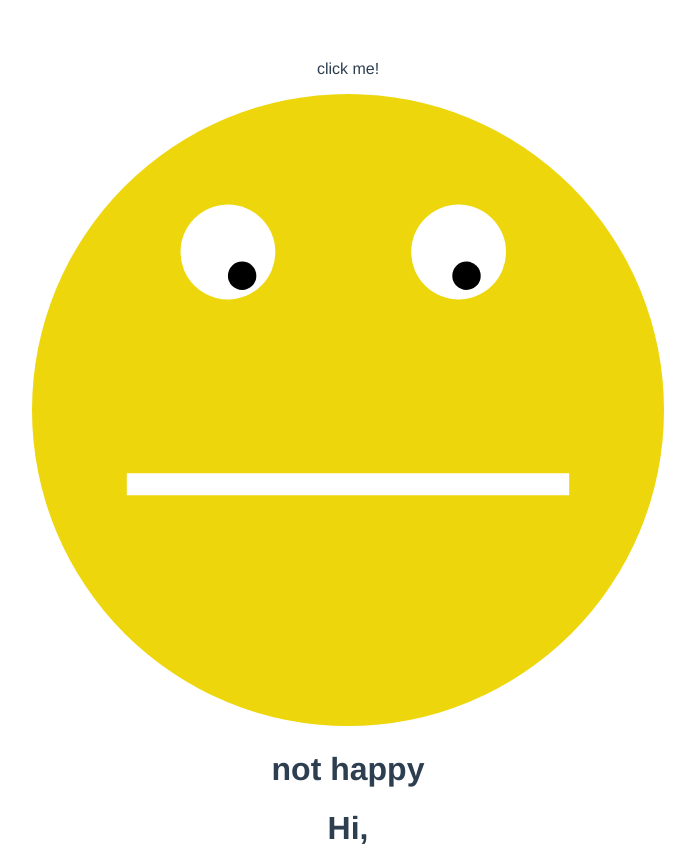
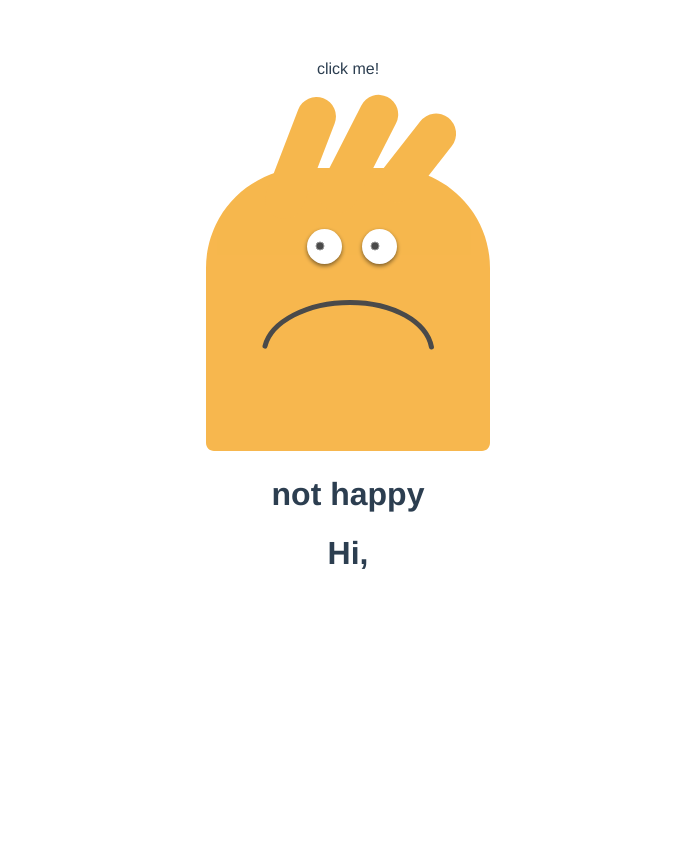
Before and after one commit to dev-ale/webcl-2020-vue-svg-animation, a Vue app: page / in a window 1280 px wide. Shown: the whole page, without its empty margins (292-987 px from the left). After the commit the page ends 800 px from the top, so only its background shows below. Built offline with nearby package versions, Linux system fonts and the light colour scheme.

Commit message:
neue figur implementiert

```diff
--- a/src/components/Eyes.vue
+++ b/src/components/Eyes.vue
@@ -2,25 +2,55 @@
     <div>
         <p>click me!</p>
         <div>
-            <svg width=50% height=50% viewBox="0 0 200 200" fill="none" xmlns="http://www.w3.org/2000/svg">
-                // Hintergrund
-                <circle @click="toggleHappy" cx="100" cy="100" r="100" :fill="color"/>
-                // Linkes Auge
-                <circle cx="62" cy="50" r="15" fill="white"/>
-                // Rechtes Auge auf
-                <circle v-if="!this.eyepokedStatus" @click="pokeEye" cx="135" cy="50" r="15" fill="white"/>
-                // Rechtes Auge zu
-                <ellipse v-if="this.eyepokedStatus" cx="130.5" cy="48" rx="15" ry="1" fill="white"/>
-                // Mund gerade
-                <line v-if="!this.happyStatus" x1="30" y1="123.5" x2="170" y2="123.5" stroke="white" stroke-width="7"/>
-                // Mund Happy
-                <path v-if="this.happyStatus" d="M30 121.5L46.3813 141.189C52.655 148.73 61.0079 154.258 70.4003 157.086L85.5827 161.658C94.9857 164.49 105.014 164.49 114.417 161.658L129.6 157.086C138.992 154.258 147.345 148.73 153.619 141.189L170 121.5" stroke="white" stroke-width="7"/>
-                // Pupille Rechts
-                <circle v-if="!this.eyepokedStatus" :class="{ 'moving-eyes': happyStatus}" cx="137.5" cy="57.5" r="4.5" fill="black"/>
-                // Pupille Links
-                <circle :class="{ 'moving-eyes': happyStatus}" cx="66.5" cy="57.5" r="4.5" fill="black"/>
+
+            <svg width="284px" height="357px" viewBox="0 0 284 357" version="1.1" xmlns="http://www.w3.org/2000/svg" xmlns:xlink="http://www.w3.org/1999/xlink">
+                <defs>
+                    <circle id="path-1" cx="118.5" cy="158.5" r="17.5"></circle>
+                    <filter x="-20.0%" y="-14.3%" width="140.0%" height="140.0%" filterUnits="objectBoundingBox" id="filter-2">
+                        <feOffset dx="0" dy="2" in="SourceAlpha" result="shadowOffsetOuter1"></feOffset>
+                        <feGaussianBlur stdDeviation="2" in="shadowOffsetOuter1" result="shadowBlurOuter1"></feGaussianBlur>
+                        <feColorMatrix values="0 0 0 0 0   0 0 0 0 0   0 0 0 0 0  0 0 0 0.5 0" type="matrix" in="shadowBlurOuter1"></feColorMatrix>
+                    </filter>
+                    <circle id="path-3" cx="173.5" cy="158.5" r="17.5"></circle>
+                    <filter x="-20.0%" y="-14.3%" width="140.0%" height="140.0%" filterUnits="objectBoundingBox" id="filter-4">
+                        <feOffset dx="0" dy="2" in="SourceAlpha" result="shadowOffsetOuter1"></feOffset>
+                        <feGaussianBlur stdDeviation="2" in="shadowOffsetOuter1" result="shadowBlurOuter1"></feGaussianBlur>
+                        <feColorMatrix values="0 0 0 0 0   0 0 0 0 0   0 0 0 0 0  0 0 0 0.5 0" type="matrix" in="shadowBlurOuter1"></feColorMatrix>
+                    </filter>
+                </defs>
+                <g id="Page-1" stroke="none" stroke-width="1" fill="none" fill-rule="evenodd">
+                    <g id="Apple-TV" transform="translate(-636.000000, -469.000000)">
+                        <g id="happy" transform="translate(636.000000, 463.000000)">
+                            <g @click="toggleHappy" id="Group" opacity="0.801990327" fill="#F5A623">
+                                <path d="M100,80 L184,80 C239.228475,80 284,124.771525 284,180 L284,355 C284,359.418278 280.418278,363 276,363 L8,363 C3.581722,363 5.41083001e-16,359.418278 0,355 L0,180 C-6.76353751e-15,124.771525 44.771525,80 100,80 Z" id="Rectangle"></path>
+                                <rect id="Rectangle" transform="translate(211.000000, 70.000000) rotate(38.000000) translate(-211.000000, -70.000000) " x="191" y="19" width="40" height="102" rx="20"></rect>
+                                <rect id="Rectangle" transform="translate(152.500000, 66.000000) rotate(27.000000) translate(-152.500000, -66.000000) " x="133" y="2" width="39" height="128" rx="19.5"></rect>
+                                <rect id="Rectangle" transform="translate(94.500000, 70.000000) rotate(21.000000) translate(-94.500000, -70.000000) " x="75" y="6" width="39" height="128" rx="19.5"></rect>
+                            </g>
+                            // Auge Links
+                            <g id="Oval">
+                                <use fill="black" fill-opacity="1" filter="url(#filter-2)" xlink:href="#path-1"></use>
+                                <use fill="#FFFFFF" fill-rule="evenodd" xlink:href="#path-1"></use>
+                            </g>
+                            // Auge Rechts
+                            <g v-if="!this.eyepokedStatus" @click="pokeEye" id="Oval">
+                                <use fill="black" fill-opacity="1" filter="url(#filter-4)" xlink:href="#path-3"></use>
+                                <use fill="#FFFFFF" fill-rule="evenodd" xlink:href="#path-3"></use>
+                            </g>
+                            // Auge Rechts zu
+                            <line v-if="this.eyepokedStatus" x1="157.5" y1="158.5" x2="187.5" y2="158.5" id="Line" stroke="#4A4A4A" stroke-width="5" stroke-linecap="round"></line>
+                            // Pupillen
+                            <circle :class="{ 'moving-eyes': happyStatus}" id="Oval" stroke="#979797" fill="#4A4A4A" cx="114" cy="158" r="4"></circle>
+                            <circle v-if="!this.eyepokedStatus" :class="{ 'moving-eyes': happyStatus}" id="Oval" stroke="#979797" fill="#4A4A4A" cx="169" cy="158" r="4"></circle>
+                            // Mund Traurig
+                            <path v-if="!this.happyStatus" d="M59,215.333091 C65.0849402,239.631043 100.862006,259 144.08739,259 C187.851338,259 220.584191,239.145382 225.45858,214.422605" id="Path" stroke="#4A4A4A" stroke-width="5" stroke-linecap="round" transform="translate(142.229290, 236.711303) scale(1, -1) translate(-142.229290, -236.711303) "></path>
+                            // Mund Happy
+                            <path v-if="this.happyStatus" d="M56.91261,171.333091 C62.9975502,195.631043 98.7746163,215 142,215 C185.763948,215 218.496801,195.145382 223.37119,170.422605" id="Path" stroke="#4A4A4A" stroke-width="5" stroke-linecap="round"></path>
+                            // Mund offen
+                        </g>
+                    </g>
+                </g>
             </svg>
-
 
         </div>
         <p></p>
@@ -51,7 +81,7 @@
         methods: {
             toggleHappy() {
                 this.happyStatus = !this.happyStatus;
-                this.infoMessage = (this.happyStatus ? 'is happy' : 'not happy');
+                this.infoMessage = (this.happyStatus ? 'happy' : 'not happy');
             },
             pokeEye() {
                 this.infoMessage = 'Eye poke!';
@@ -59,7 +89,7 @@
                 this.happyStatus = false;
                 setTimeout(() => {
                     this.eyepokedStatus = false;
-                    this.infoMessage = (this.happyStatus ? 'is happy' : 'not happy');
+                    this.infoMessage = (this.happyStatus ? 'happy' : 'not happy');
                     }, 2000);
 
             }
@@ -80,17 +110,17 @@
     }
 
     @keyframes lookingAround {
-        0%   {    transform: rotateX(20deg)   }
-        10%  {    transform: rotateY(15deg)   }
-        20%  {    transform: rotateY(20deg)   }
+        0%   {    transform: rotateX(10deg)   }
+        10%  {    transform: rotateY(10deg)   }
+        20%  {    transform: rotateY(10deg)   }
         30%  {    transform: rotateY(15deg)   }
-        40%  {   transform: rotateX(20deg)    }
-        50%  {   transform: rotateX(25deg)    }
-        60%  {   transform: rotateX(30deg)    }
-        70%  {    transform: rotateX(35deg)   }
-        80%  {    transform: rotateX(40deg)   }
-        90%  {   transform: rotateX(30deg)    }
-        100% {   transform: rotateX(25deg)    }
+        40%  {   transform: rotateX(10deg)    }
+        50%  {   transform: rotateX(15deg)    }
+        60%  {   transform: rotateX(-10deg)    }
+        70%  {    transform: rotateX(-5deg)   }
+        80%  {    transform: rotateX(0deg)   }
+        90%  {   transform: rotateX(5deg)    }
+        100% {   transform: rotateX(10deg)    }
 
     }
 
```
